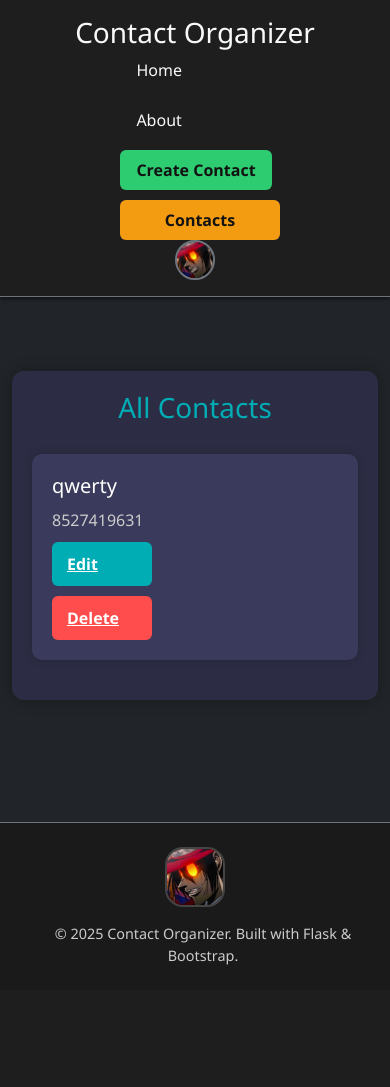
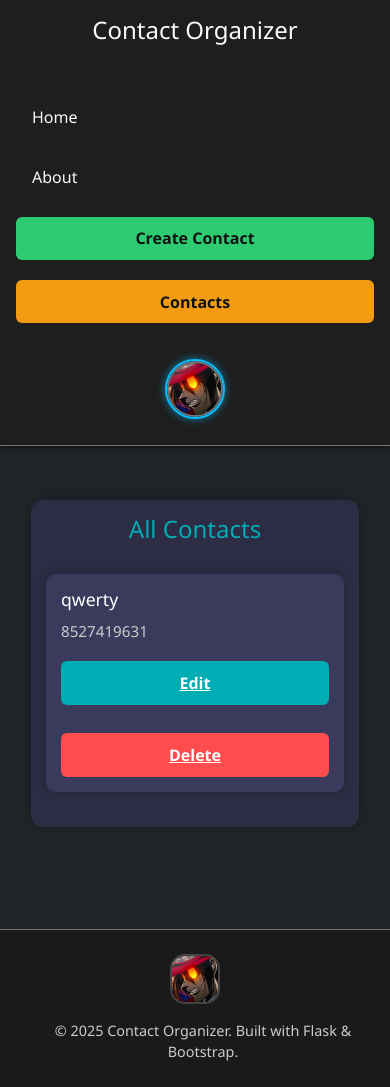
Before and after one commit to Azizbek-3D-Developer/python-flask-learning, a Flask app: page /contacts in a window 390 px wide. Before the commit the page ends 965 px from the top, so only its background shows below. Run offline with Flask 3, Linux system fonts and the light colour scheme.

Commit message:
Layout changed

```diff
--- a/Contact/static/css/get-all-contacts-styles.css
+++ b/Contact/static/css/get-all-contacts-styles.css
@@ -118,3 +118,48 @@
         transform: translateY(0);
     }
 }
+
+/* Responsive: Mobile Layout */
+@media (max-width: 576px) {
+    .contacts-container {
+        margin: 30px 15px;
+        padding: 15px;
+    }
+
+    .contacts-container > h1 {
+        font-size: 1.5rem;
+    }
+
+    .contact {
+        flex-direction: column;
+        align-items: flex-start;
+        padding: 15px;
+    }
+
+    .contact-name {
+        font-size: 1.1rem;
+    }
+
+    .contact-phone {
+        font-size: 0.95rem;
+    }
+
+    .contact .edit,
+    .contact .delete {
+        width: 100%;
+        text-align: center;
+        margin-top: 8px;
+        padding: 10px;
+        font-size: 1rem;
+    }
+
+    .contact .edit {
+        margin-bottom: 10px;
+    }
+
+    .Warning-text {
+        font-size: 1rem;
+        padding: 15px;
+        margin: 30px 10px;
+    }
+}
--- a/Contact/static/css/styles.css
+++ b/Contact/static/css/styles.css
@@ -161,3 +161,109 @@ ul.nav li {
     object-fit: cover;
     border: 2px solid #6c757d; /* Optional: subtle border */
 }
+
+/* Responsive Layout Improvements */
+
+/* Medium devices (tablets, 768px and down) */
+@media (max-width: 768px) {
+    .nav-menu {
+        flex-direction: column;
+        align-items: flex-start;
+    }
+
+    .nav-menu .logo {
+        width: 100%;
+        margin-bottom: 10px;
+    }
+
+    ul.nav {
+        flex-direction: column;
+        width: 100%;
+        padding-left: 0;
+    }
+
+    ul.nav li {
+        margin-left: 0;
+        margin-bottom: 10px;
+        width: 100%;
+    }
+
+    ul.nav li a.btn {
+        width: 100%;
+        text-align: center;
+    }
+
+    .profile {
+        align-self: center;
+    }
+
+    .profile-img {
+        width: 60px;
+        height: 60px;
+    }
+}
+/* Small devices (phones, 576px and down) */
+@media (max-width: 576px) {
+    .logo-h1-text {
+        font-size: 1.5rem;
+        text-align: center;
+        flex-grow: 1;
+    }
+
+    .nav-menu {
+        flex-direction: column;
+        align-items: center;
+        padding: 1rem;
+        gap: 1rem;
+    }
+
+    /* Profile image: bigger, circular, with subtle border and shadow */
+    .logo .profile {
+        width: 60px;
+        height: 60px;
+        border-radius: 50%;
+        overflow: hidden;
+        border: 2px solid #00bfff;
+        box-shadow: 0 0 8px rgba(0, 191, 255, 0.6);
+        margin: 0 auto;
+        transition: transform 0.3s ease;
+    }
+
+    .logo .profile:hover {
+        transform: scale(1.1);
+        box-shadow: 0 0 15px rgba(0, 191, 255, 0.8);
+    }
+
+    .profile-img {
+        width: 100%;
+        height: 100%;
+        object-fit: cover;
+        display: block;
+    }
+
+    .footer {
+        flex-direction: column;
+        text-align: center;
+        padding: 2rem 1rem;
+    }
+
+    .footer-image {
+        margin-bottom: 1rem;
+    }
+
+    .footer-image img {
+        height: 50px;
+        width: 50px;
+    }
+
+    .container {
+        padding-left: 1rem;
+        padding-right: 1rem;
+    }
+
+    .create-contact-btn .btn,
+    .contacts-btn .btn {
+        font-size: 1rem;
+        padding: 0.6rem 1rem;
+    }
+}
```
Also changed, not shown: Contact/static/css/about-page-styles.css (+24 -0 lines), Contact/static/css/create-contact-styles.css (+31 -0 lines), Contact/static/css/error-404-styles.css (+28 -0 lines), Contact/static/css/index-styles.css (+21 -0 lines).
